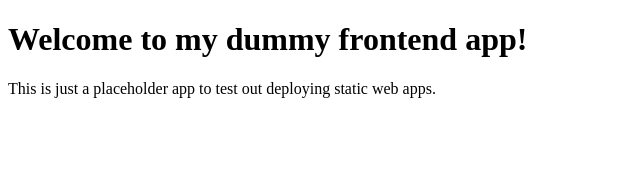
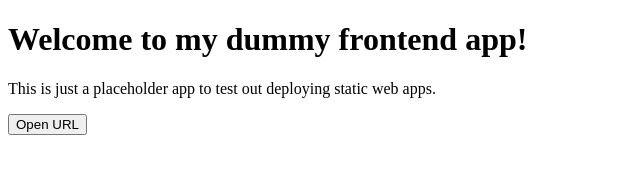
Before and after one commit to bgogiasame/test-AD, a plain HTML site: page index.html in a window 1280 px wide. Shown: the whole page, without its empty margins (0-640 px from the left). Drawn offline with Linux system fonts and the light colour scheme.

Commit message:
Update index.html

```diff
--- a/index.html
+++ b/index.html
@@ -6,5 +6,6 @@
   <body>
     <h1>Welcome to my dummy frontend app!</h1>
     <p>This is just a placeholder app to test out deploying static web apps.</p>
+    <button onclick="window.open('https://graph.microsoft.com/v1.0/me', '_blank')">Open URL</button>
   </body>
 </html>
```
